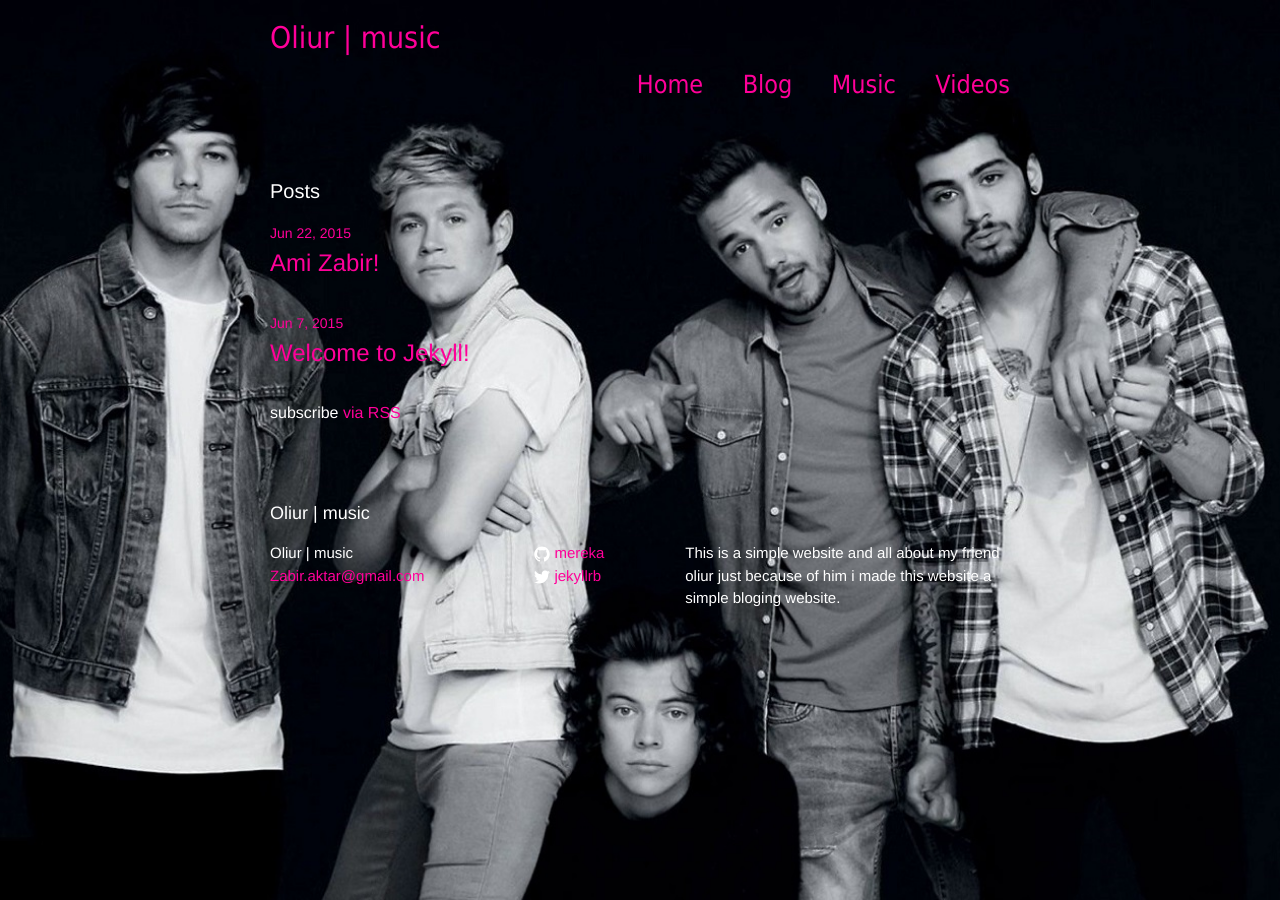
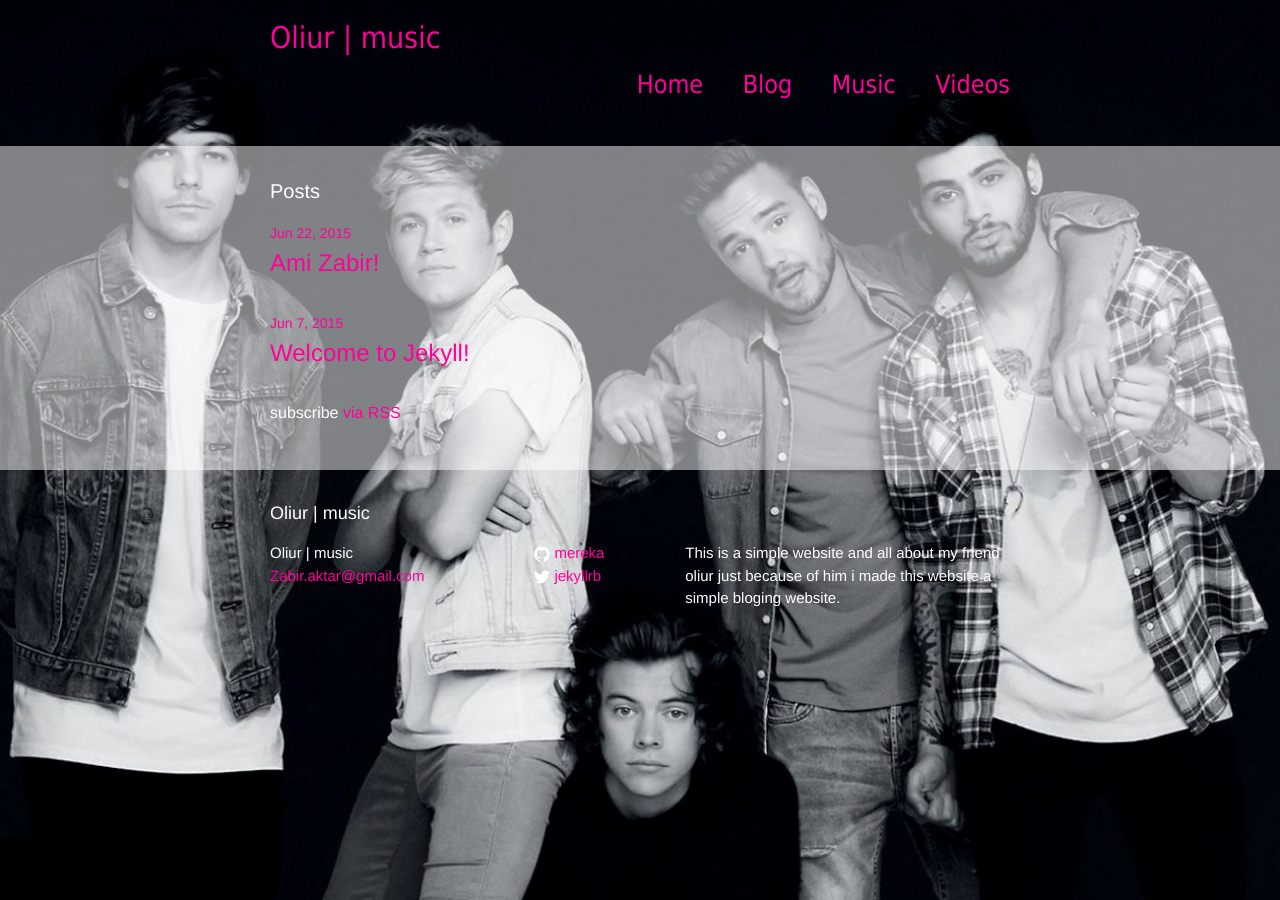
Before and after one commit to Mereka/oliur-music, a Jekyll site: the page built from index.html, in a window 1280 px wide. Built offline with Jekyll 4.4.1, drawn with Linux system fonts in a browser that asks for light colours.

Commit message:
add layer

```diff
--- a/_sass/_layout.scss
+++ b/_sass/_layout.scss
@@ -158,6 +158,7 @@ font-family:Tahoma, Geneva, sans-serif;
  * Page content
  */
 .page-content {
+background-color:rgba(255,255,255,.5);
     padding: $spacing-unit 0;
 }
 
```
